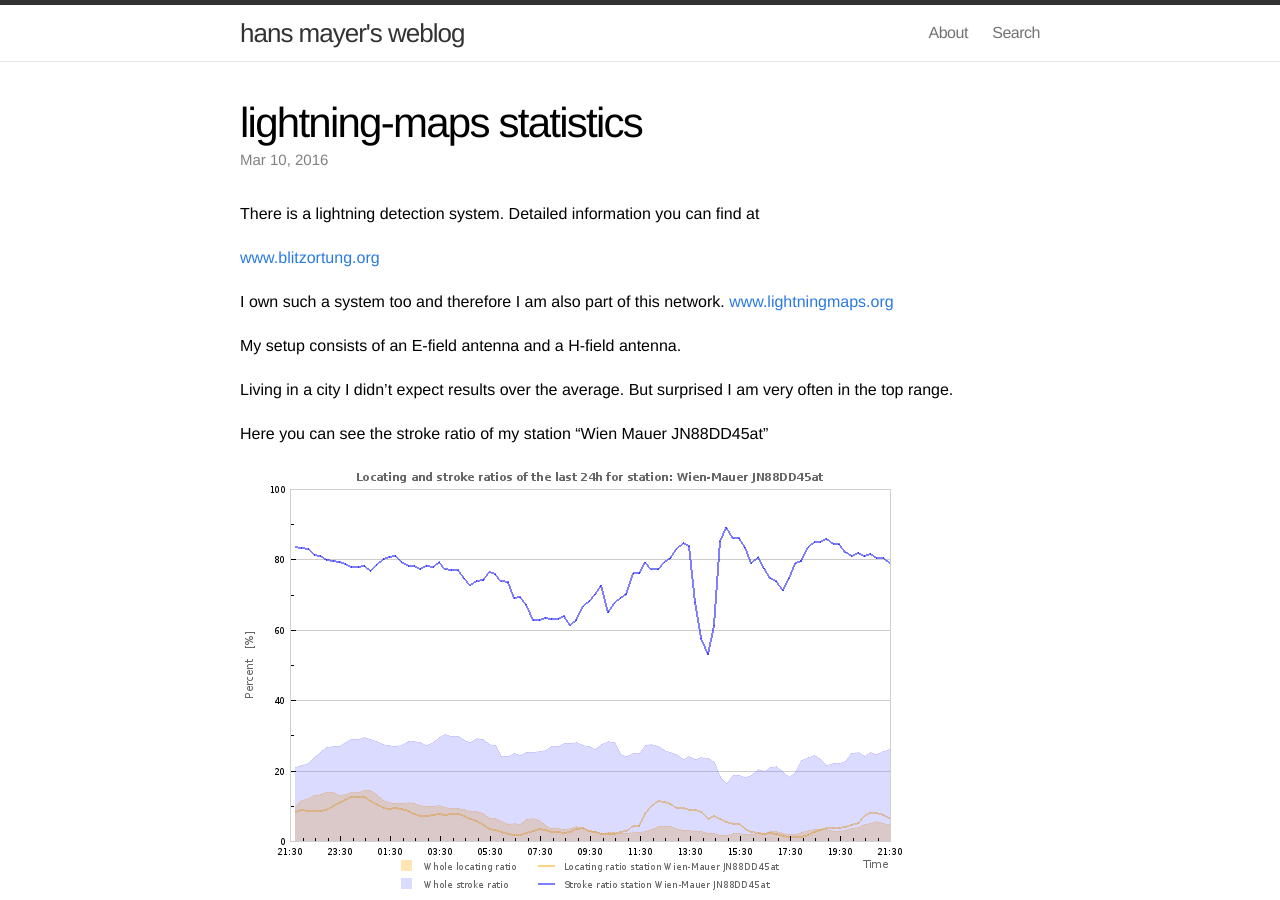
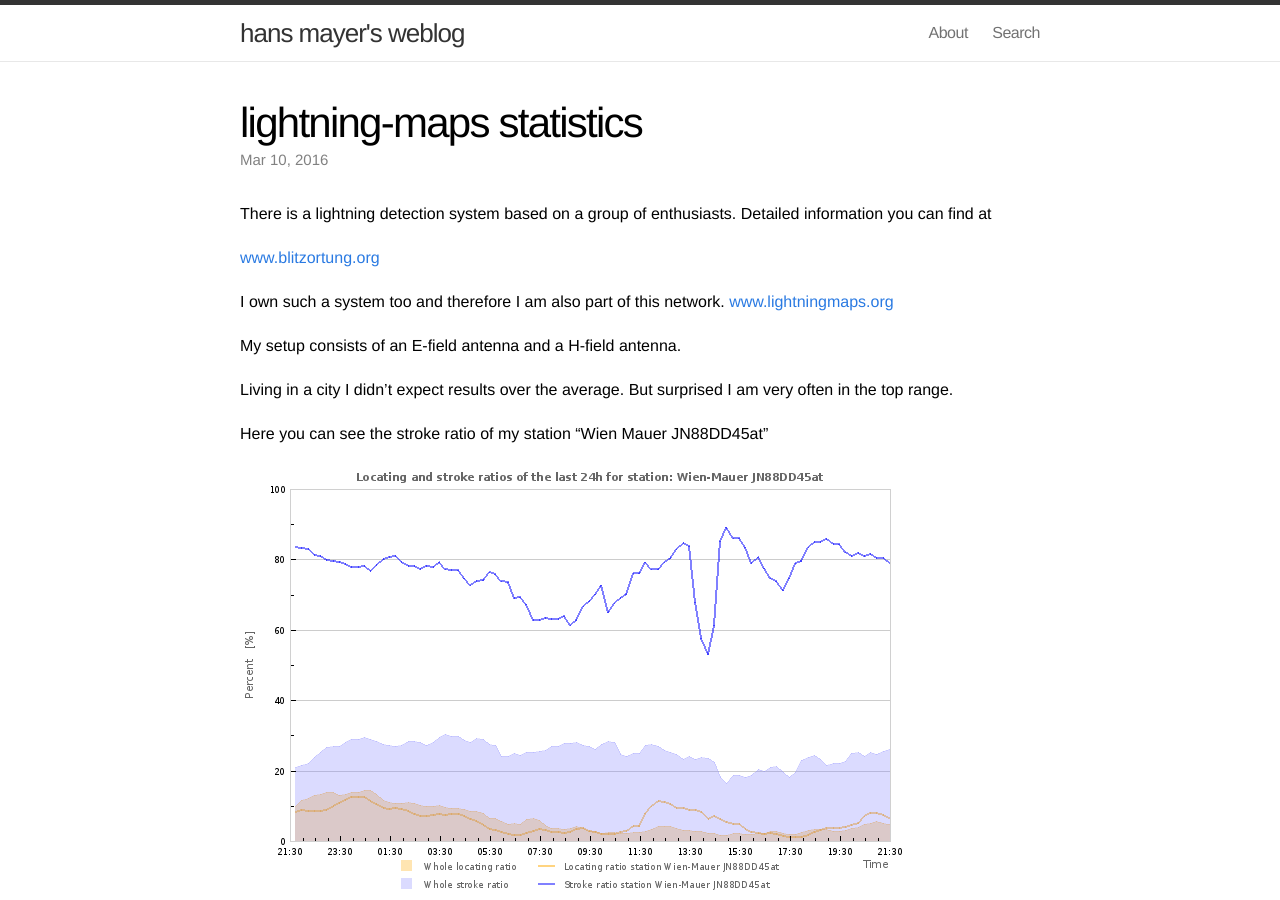
Before and after one commit to hans-mayer/blog, a Jekyll site: the page built from _posts/2016-03-10-lightningmaps-statistics.markdown, in a window 1280 px wide and 900 px high. Built offline with Jekyll 4.4.1, drawn with Linux system fonts in a browser that asks for light colours; some of the changed text lies outside the part shown.

```diff
--- a/_posts/2016-03-10-lightningmaps-statistics.markdown
+++ b/_posts/2016-03-10-lightningmaps-statistics.markdown
@@ -5,7 +5,7 @@
 categories: divers
 ---
 
-There is a lightning detection system. Detailed information you can find at
+There is a lightning detection system based on a group of enthusiasts. Detailed information you can find at
 
 [www.blitzortung.org](http://www.blitzortung.org){:target="_blank"}
 
```
Also changed, not shown: other parts of _posts/2016-03-10-lightningmaps-statistics.markdown (+2 -0 lines).
